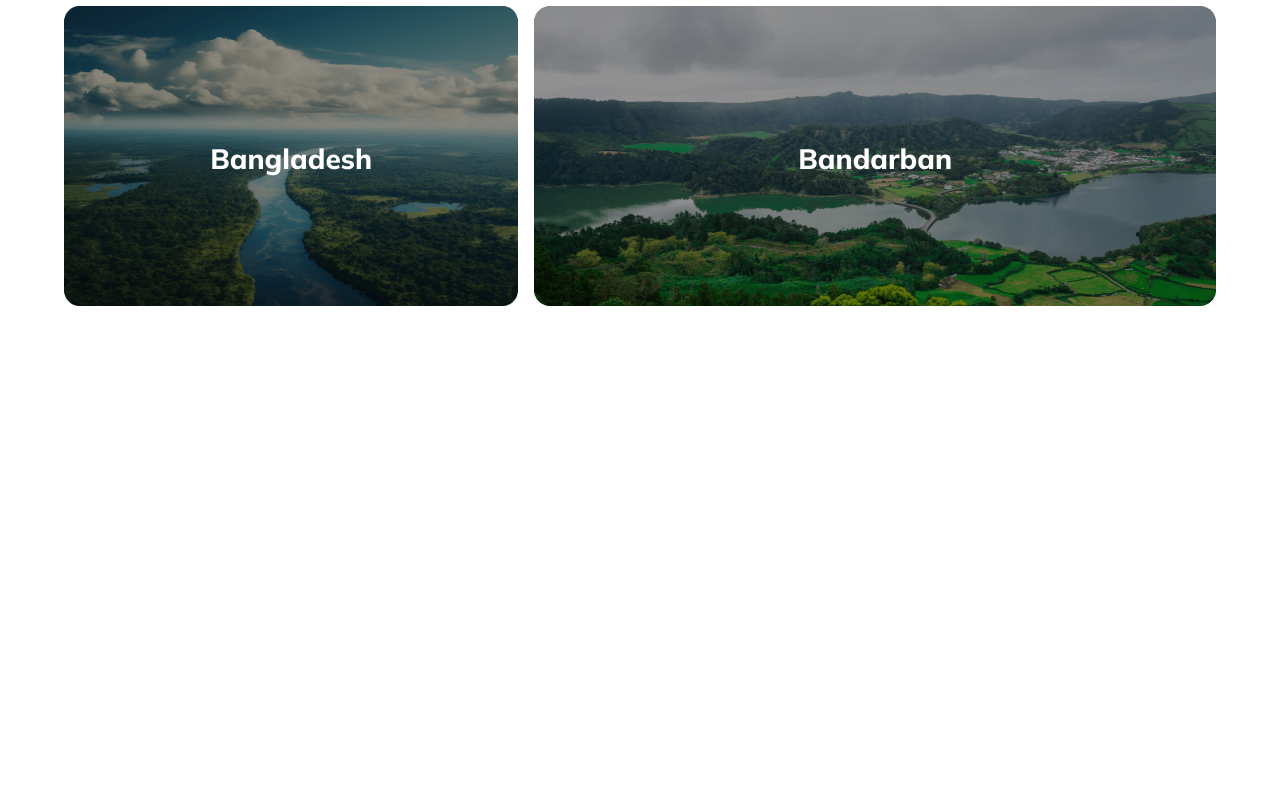
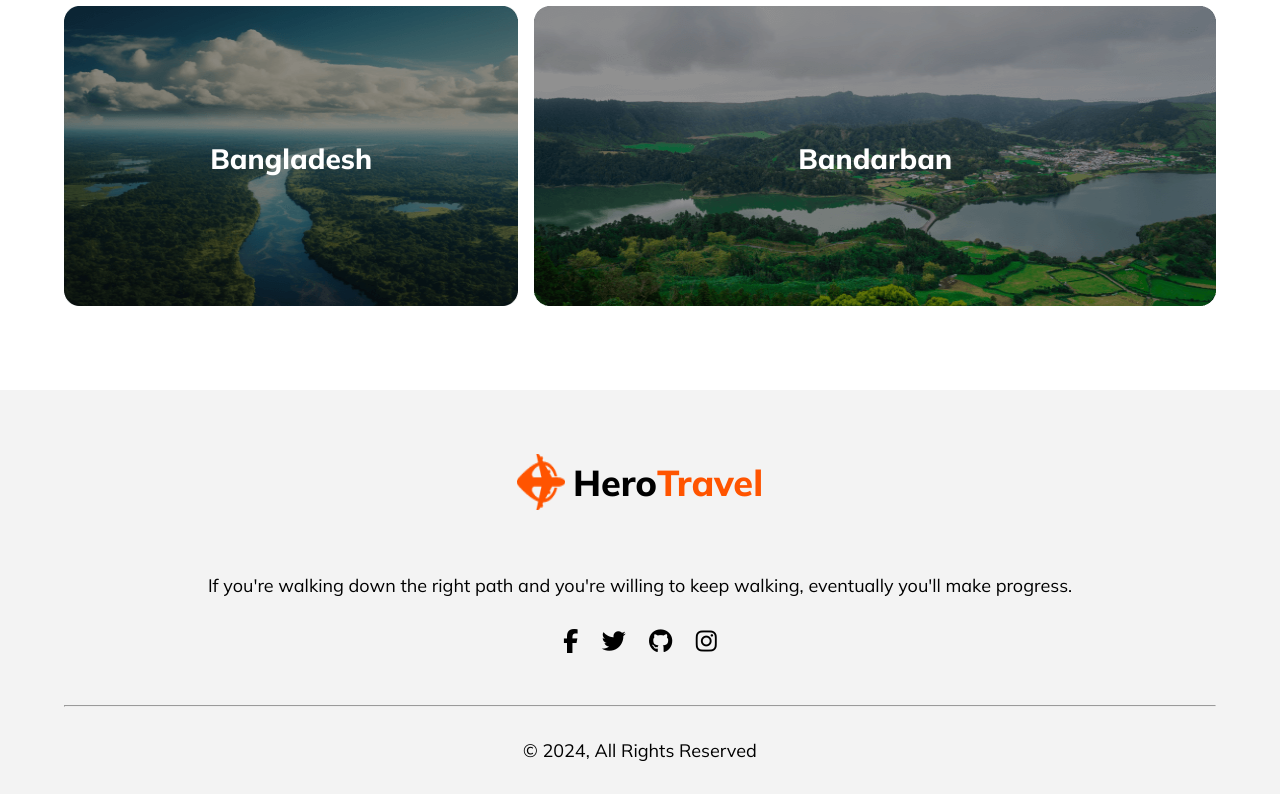
Before and after one commit to MahiaAnwar/Hero-Travel, a plain HTML site: page index.html in a window 1280 px wide. Shown: the part 2160-2960 px from the top of the page. Before the commit the page ends 2550 px from the top, so only its background shows below. Drawn offline with Linux system fonts and the light colour scheme.

Commit message:
added footer stylr

```diff
--- a/assets/css/style.css
+++ b/assets/css/style.css
@@ -167,3 +167,30 @@ li{
     font-weight: 800;
     transform: translate(-50%, -50%);
 }
+
+/* footer */
+.footer-section{
+    background-color: rgba(19, 19, 24, 0.05);
+    padding: 2rem auto;
+}
+.footer-section .nav-logo{
+    justify-content: center;
+    align-items: center;
+    padding: 4rem 0;
+}
+.social{
+    width: 200px;
+    display: flex;
+    justify-content: space-evenly;
+    margin: 2rem auto;
+}
+.social i{
+    height: 44px;
+    font-size: 24px;
+}
+hr{
+    margin: 2rem 0;
+}
+.reserved{
+    padding-bottom: 2rem;
+}
--- a/index.html
+++ b/index.html
@@ -99,20 +99,24 @@
     </div>
 
  </section>
-
-
-
-
-
-
-
-
-
-
-
-
-
-
+<!-- footer -->
+<footer class="footer-section">
+    <div class="container">
+        <div class="nav-logo dflex">
+            <img class="nav-logo-img" src="assets/Images/logo.png" alt="">
+            <h3>Hero<span class="orange">Travel</span></h3>
+        </div>
+        <p>If you're walking down the right path and you're willing to keep walking, eventually you'll make progress.</p>
+        <div class="social">
+            <i class="fa-brands fa-facebook-f"></i>
+            <i class="fa-brands fa-twitter"></i>
+            <i class="fa-brands fa-github"></i>
+            <i class="fa-brands fa-instagram"></i>
+        </div>
+        <hr>
+        <p class="reserved"> &copy; 2024, All Rights Reserved</p>
+    </div>
+</footer>
 
 <!-- js
     <script>
```
